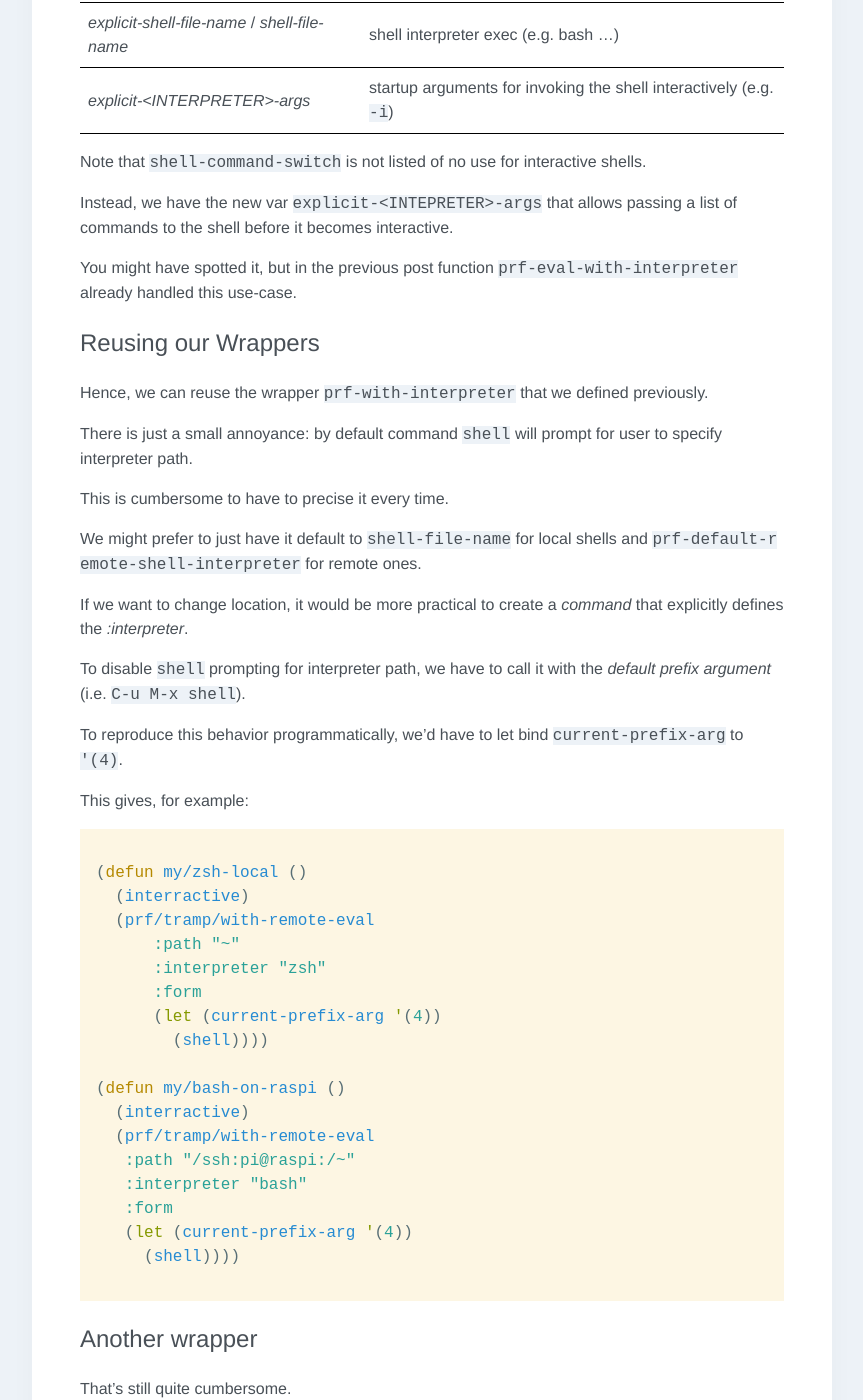
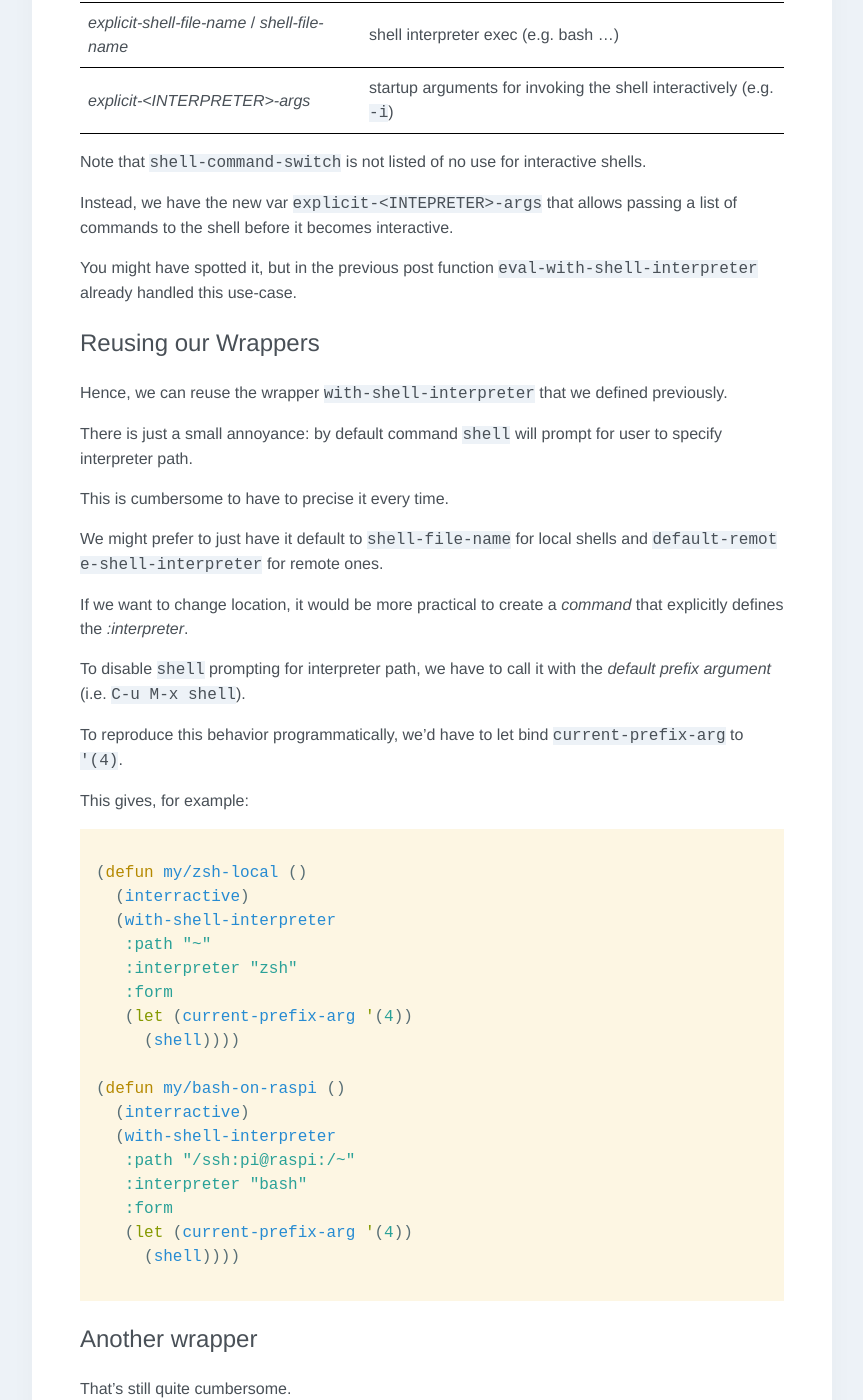
Before and after one commit to p3r7/blog, a Jekyll site: the page built from _posts/2020-01-21-painless-emacs-interactive-shells.md, in a window 1280 px wide and 1400 px high, scrolled down 741 px. Shown: the whole window, without its empty margins (208-1071 px from the left). Built offline with Jekyll 4.4.1, drawn with Linux system fonts in a browser that asks for light colours; some web fonts are replaced.

Commit message:
Reflect changes in repos

````diff
--- a/_posts/2020-01-21-painless-emacs-interactive-shells.md
+++ b/_posts/2020-01-21-painless-emacs-interactive-shells.md
@@ -36,18 +36,18 @@ Note that `shell-command-switch` is not listed of no use for interactive shells.
 
 Instead, we have the new var `explicit-<INTEPRETER>-args` that allows passing a list of commands to the shell before it becomes interactive.
 
-You might have spotted it, but in the previous post function `prf-eval-with-interpreter` already handled this use-case.
+You might have spotted it, but in the previous post function `eval-with-shell-interpreter` already handled this use-case.
 
 
 ## Reusing our Wrappers
 
-Hence, we can reuse the wrapper `prf-with-interpreter` that we defined previously.
+Hence, we can reuse the wrapper `with-shell-interpreter` that we defined previously.
 
 There is just a small annoyance: by default command `shell` will prompt for user to specify interpreter path.
 
 This is cumbersome to have to precise it every time.
 
-We might prefer to just have it default to `shell-file-name` for local shells and `prf-default-remote-shell-interpreter` for remote ones.
+We might prefer to just have it default to `shell-file-name` for local shells and `default-remote-shell-interpreter` for remote ones.
 
 If we want to change location, it would be more practical to create a _command_ that explicitly defines the _:interpreter_.
 
@@ -60,16 +60,16 @@ This gives, for example:
 ```emacs-lisp
 (defun my/zsh-local ()
   (interractive)
-  (prf/tramp/with-remote-eval
-      :path "~"
-      :interpreter "zsh"
-      :form
-      (let (current-prefix-arg '(4))
-        (shell))))
+  (with-shell-interpreter
+   :path "~"
+   :interpreter "zsh"
+   :form
+   (let (current-prefix-arg '(4))
+     (shell))))
 
 (defun my/bash-on-raspi ()
   (interractive)
-  (prf/tramp/with-remote-eval
+  (with-shell-interpreter
    :path "/ssh:pi@raspi:/~"
    :interpreter "bash"
    :form
@@ -94,7 +94,7 @@ So let's create another derived helper to prevent repetition.
   "Create a shell at given PATH, using given INTERPRETER binary."
   (interactive)
 
-  (prf/with-interpreter
+  (with-shell-interpreter
    :form
    (let* ((is-remote (file-remote-p path))
           (interpreter (prf/tramp/path/normalize interpreter))
@@ -150,4 +150,4 @@ Our rewritten commands become:
   (prf/shell :path "/ssh:pi@raspi:/~" :interpreter "bash"))
 ```
 
-The code for `prf/shell` can be found in package [prf-shell](https://github.com/p3r7/prf-tramp/blob/master/prf-shell.el).
+The code for `prf/shell` can be found in package [prf-shell](https://github.com/p3r7/prf-shell).
````
